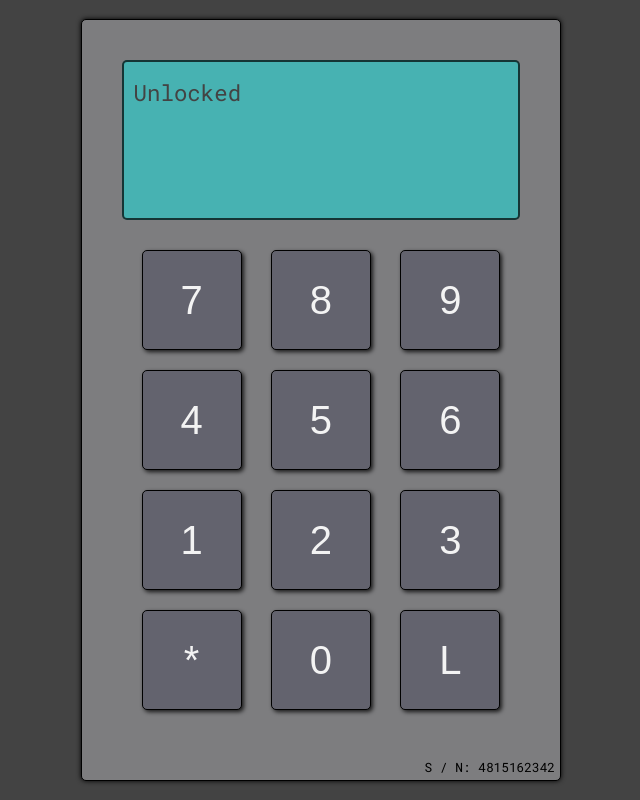
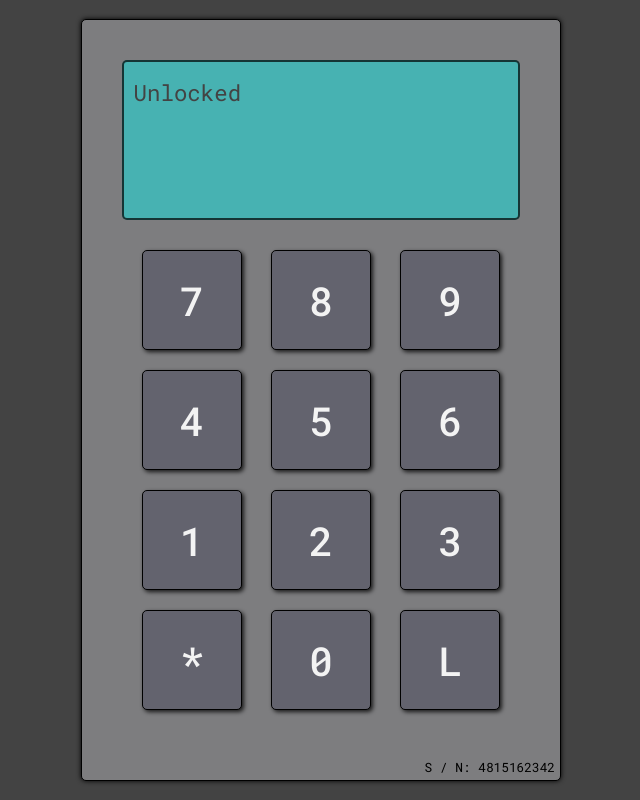
Before and after one commit to dejan-o/SafeBoxApp, a React (Create React App) app: page / in a window 1280 px wide. Shown: the whole page, without its empty margins (319-959 px from the left). Built offline with nearby package versions, Linux system fonts and the light colour scheme.

Commit message:
changing font for button components

```diff
--- a/src/components/panel-button/Panel-button.scss
+++ b/src/components/panel-button/Panel-button.scss
@@ -11,6 +11,7 @@
     color: #f3f3f3;
     outline: none;
     cursor: pointer;
+    font-family: 'Roboto Mono';
 
     &:active{
         transform: translateY(2px);
```
